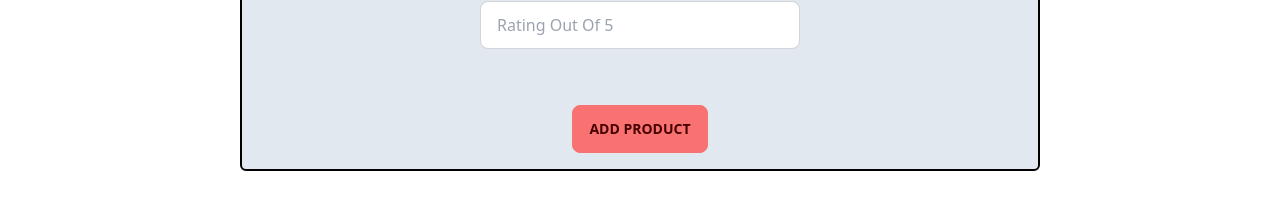
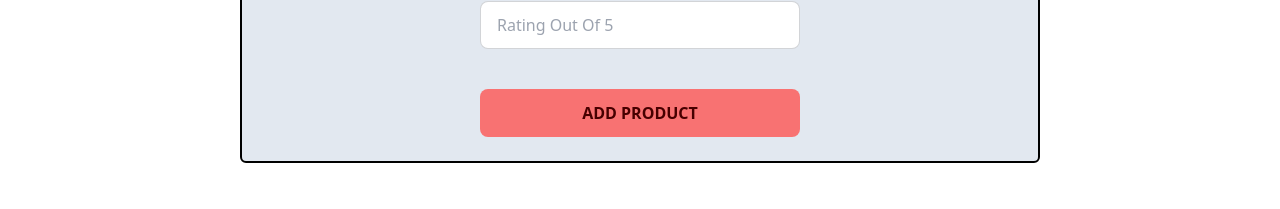
Before and after one commit to Rahad31/Tech-Product-Shop, a React (Vite) app: page /addproduct in a window 1280 px wide. Shown: the part 501-710 px from the top of the page. Built offline with nearby package versions, Linux system fonts and the light colour scheme; no server answers; sample sign-in values are in the browser's storage.

Commit message:
add product in mongo db

```diff
--- a/src/components/AddPro/Addpro.jsx
+++ b/src/components/AddPro/Addpro.jsx
@@ -1,9 +1,44 @@
 import React from "react";
+import { ToastContainer, toast } from "react-toastify";
+import "react-toastify/dist/ReactToastify.css";
 
 const Addpro = () => {
+  const handleAddPro = (event) => {
+    event.preventDefault();
+    const form = event.target;
+    const image = form.pro_img.value;
+    const name = form.pro_name.value;
+    const brand = form.pro_brand.value;
+    const type = form.pro_type.value;
+    const price = form.pro_price.value;
+    const description = form.pro_des.value;
+    const rating = form.pro_rat.value;
+    const newProduct = { image, name, brand, type, price, description, rating };
+    console.log(newProduct);
+    // form.reset();
+    // send data
+    fetch(`http://localhost:5000/product`, {
+      method: "POST",
+      headers: {
+        "content-type": "application/json",
+      },
+      body: JSON.stringify(newProduct),
+    })
+      .then((res) => res.json())
+      .then((data) => {
+        console.log(data);
+        if (data.insertedId) {
+          toast("Sucessfully Added");
+        }
+      });
+  };
+
   return (
     <div className="container mx-auto flex justify-center items-center p-2">
-      <form className="flex flex-col  justify-center items-center bg-slate-200  border-2 border-black w-fit rounded-md lg:w-[800px]">
+      <form
+        onSubmit={handleAddPro}
+        className="flex flex-col  justify-center items-center bg-slate-200  border-2 border-black w-fit rounded-md lg:w-[800px]"
+      >
         <div className="flex flex-row flex-wrap justify-center items-center p-10 gap-4">
           <div className="form-control w-full max-w-xs">
             <label className="label">
@@ -13,6 +48,7 @@ const Addpro = () => {
             </label>
             <input
               type="text"
+              name="pro_img"
               placeholder="URL"
               className="input input-bordered w-full max-w-xs"
             />
@@ -24,6 +60,7 @@ const Addpro = () => {
             </label>
             <input
               type="text"
+              name="pro_name"
               placeholder="Name"
               className="input input-bordered w-full max-w-xs"
             />
@@ -35,6 +72,7 @@ const Addpro = () => {
             </label>
             <input
               type="text"
+              name="pro_brand"
               placeholder="Brand Name"
               className="input input-bordered w-full max-w-xs"
             />
@@ -45,6 +83,7 @@ const Addpro = () => {
             </label>
             <input
               type="text"
+              name="pro_type"
               placeholder="Product Type"
               className="input input-bordered w-full max-w-xs"
             />
@@ -55,6 +94,7 @@ const Addpro = () => {
             </label>
             <input
               type="text"
+              name="pro_price"
               placeholder="Product Price"
               className="input input-bordered w-full max-w-xs"
             />
@@ -68,6 +108,7 @@ const Addpro = () => {
             </label>
             <input
               type="text"
+              name="pro_des"
               placeholder="Short Description"
               className="input input-bordered w-full max-w-xs"
             />
@@ -79,15 +120,27 @@ const Addpro = () => {
             </label>
             <input
               type="text"
+              name="pro_rat"
               placeholder="Rating Out Of 5"
               className="input input-bordered w-full max-w-xs"
             />
           </div>
         </div>
-        <div>
-          <button className="btn btn-error my-4">Add Product</button>
+
+        <div className="form-control w-full max-w-xs mb-6">
+          <input
+            type="submit"
+            value="Add Product"
+            className="input input-bordered btn btn-error "
+          />
         </div>
+        {/* <div>
+          <button onClick={handleAddPro} className="btn btn-error my-4 w-full">
+            Add Product
+          </button>
+        </div> */}
       </form>
+      <ToastContainer />
     </div>
   );
 };
--- a/src/components/Brandcard/Brandcard.jsx
+++ b/src/components/Brandcard/Brandcard.jsx
@@ -1,8 +1,10 @@
 import React from "react";
-
+import { Link } from "react-router-dom";
 const Brandcard = ({ brand }) => {
   const { id, brand_name, brand_image } = brand;
   return (
+    <div>
+      <Link to={`/Servicecard/${id}`}>
         <div className="flex justify-center items-center   bg-slate-200 rounded-md ">
           <div className="h-[350px] w-[239px] rounded-md flex flex-col gap-2 border-2 border-black">
             <img
@@ -14,6 +16,8 @@ const Brandcard = ({ brand }) => {
             </h3>
           </div>
         </div>
+      </Link>
+    </div>
   );
 };
 
--- a/src/components/Login/Login.jsx
+++ b/src/components/Login/Login.jsx
@@ -2,6 +2,8 @@ import { useContext } from "react";
 import { Link, useNavigate } from "react-router-dom";
 import { AuthContext } from "../Provider/Provider";
 import { ToastContainer, toast } from "react-toastify";
+import "react-toastify/dist/ReactToastify.css";
+
 import AuthProvider from "../Provider/Provider";
 const Login = () => {
   const { signInUser, signInWithGoogle } = useContext(AuthContext);
@@ -94,7 +96,7 @@ const Login = () => {
           </div>
         </div>
       </div>{" "}
-      <ToastContainer />;
+      <ToastContainer />
     </div>
   );
 };
--- a/src/components/Register/Register.jsx
+++ b/src/components/Register/Register.jsx
@@ -4,7 +4,7 @@ import { Link, Navigate, useNavigate } from "react-router-dom";
 import { AuthContext } from "../Provider/Provider";
 import { ToastContainer, toast } from "react-toastify";
 import "react-toastify/dist/ReactToastify.css";
-
+//  <ToastContainer />;
 const Register = () => {
   const { createUser } = useContext(AuthContext);
   const navigate = useNavigate();
--- /dev/null
+++ b/src/components/brandDetail/BrandDetail.jsx
@@ -0,0 +1,32 @@
+import React from "react";
+
+const BrandDetail = () => {
+
+  const products=useloaderData();
+
+  const { _id } = useParams();
+  return (
+    <div>
+      <div>
+        <div className="text-center flex flex-col justify-center items-center gap-4 mb-20">
+          <h1 className="text-4xl font-bold text-[#EAA334]">BRANDS</h1>
+          <h1 className="text-xl">A complete electronics store</h1>
+          <div
+            className="w-1/12
+       -bold"
+          >
+            <hr></hr>
+          </div>
+
+          <div className=" container mx-auto flex flex-row flex-wrap gap-5 justify-center ">
+            {brand.map((brand) => (
+              <Brandcard key={brand.id} brand={brand}></Brandcard>
+            ))}
+          </div>
+        </div>
+      </div>
+    </div>
+  );
+};
+
+export default BrandDetail;
--- a/src/main.jsx
+++ b/src/main.jsx
@@ -11,6 +11,7 @@ import AuthProvider from "./components/Provider/Provider";
 import PrivateRoute from "./components/PrivateRoute/PrivateRoute";
 import Mycart from "./components/Mycart/Mycart";
 import Error from "./components/Error/Error";
+import BrandDetail from "./components/brandDetail/brandDetail";
 const router = createBrowserRouter([
   {
     path: "/",
@@ -37,6 +38,15 @@ const router = createBrowserRouter([
         ),
       },
       {
+        path: "/brandDetails",
+        loader: () => fetch("http://localhost:5000/product"),
+        element: (
+          <PrivateRoute>
+            <BrandDetail></BrandDetail>
+          </PrivateRoute>
+        ),
+      },
+      {
         path: "/login",
         element: <Login></Login>,
       },
@@ -44,6 +54,7 @@ const router = createBrowserRouter([
         path: "/register",
         element: <Register></Register>,
       },
+
       {
         path: "/*",
         element: <Error></Error>,
```
Lines whose indentation alone changed are shown as unchanged.
